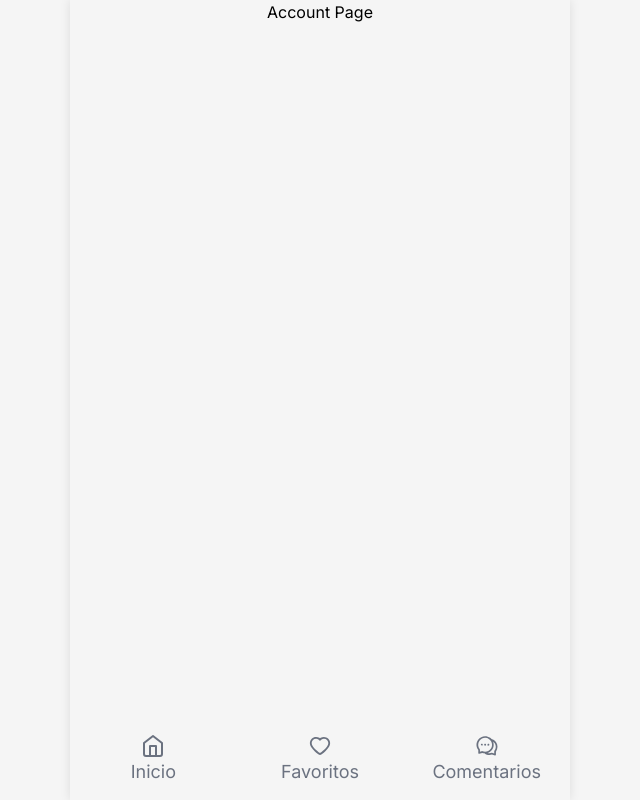
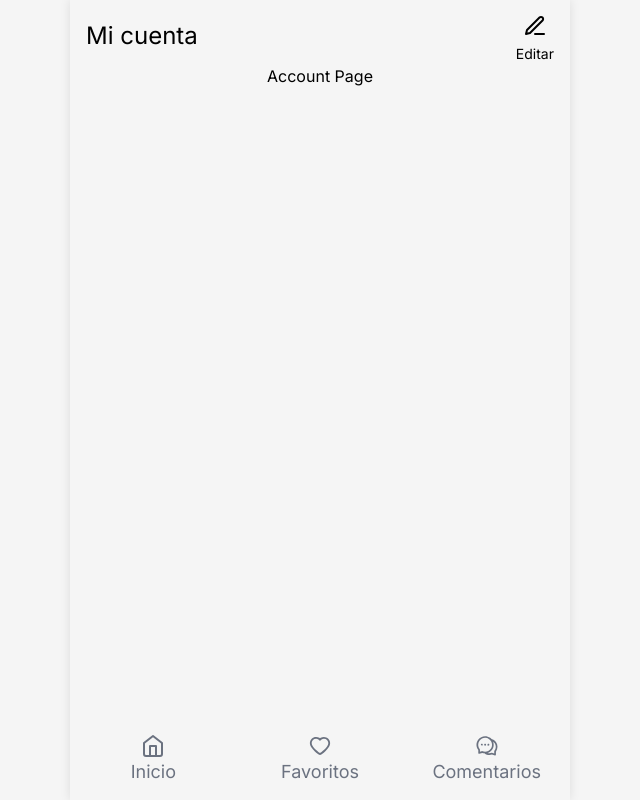
Before and after one commit to androettojuan/jobo-next-2, a Next.js app: page /account in a window 1280 px wide. Shown: the whole page, without its empty margins (320-960 px from the left). Built offline with nearby package versions, Linux system fonts and the light colour scheme.

Commit message:
Add user account page and update home page
This commit adds a new user account page with the ability to edit and save user information. It also updates the home page by adding a link to the user account page.

```diff
--- a/src/app/account/page.jsx
+++ b/src/app/account/page.jsx
@@ -1,7 +1,50 @@
+"use client";
+import Header from "@/components/Header";
+import { useState } from "react";
+import { FiCheck, FiEdit3 } from "react-icons/fi";
 
 const AccountPage = () => {
+    const [editar, setEditar] = useState(false);
+
+    const iconSelect = () => {
+        if (editar === false) {
+            return FiEdit3;
+        } else {
+            return FiCheck;
+        }
+    };
+
+    const action = async () => {
+        if (editar === false) {
+            setEditar(true);
+        } else {
+            await updateUser(name, lastname, phone, description, jobId, user.id);
+            setEditar(false);
+        }
+    };
+
+    const textSelect = () => {
+        if (editar === false) {
+            return "Editar";
+        } else {
+            return "Guardar";
+        }
+    };
+
     return (
         <div>
+            <Header
+                title="Mi cuenta"
+                actions={[
+                    {
+                        icon: iconSelect(),
+                        onClick: action,
+                        name: "edit",
+                        visible: true,
+                        text: textSelect(),
+                    },
+                ]}
+            ></Header>
             <h1>Account Page</h1>
         </div>
     );
--- a/src/app/page.jsx
+++ b/src/app/page.jsx
@@ -1,5 +1,6 @@
 import CategoryButton from "@/components/CategoryButton";
 import Image from "next/image";
+import Link from "next/link";
 import { FaUserCircle } from "react-icons/fa";
 
 const HomePage = () => {
@@ -7,7 +8,9 @@ const HomePage = () => {
     <div>
       <div className="flex justify-between items-center mt-2 pl-3 pr-3">
         <Image width={140} height={56} src="/img/JOBO.png" alt="logo" />
-        <FaUserCircle className="text-4xl" />
+        <Link href="/account">
+          <FaUserCircle className="text-4xl" />
+        </Link>
       </div>
       <h4 className="text-start text-2xl font-bold mt-20 mb-4">Categorias</h4>
       <div className="grid gap-2 grid-cols-3">
--- /dev/null
+++ b/src/components/Header.jsx
@@ -0,0 +1,24 @@
+import React from "react";
+
+const Header = ({
+  title,
+  actions,
+}) => (
+  <div className="flex pt-2 items-center justify-between relative">
+    <h1 className="font-normal font-hairline text-2xl leading-8 flex-grow-0 select-none">{title}</h1>
+    <div className="grid grid-cols-auto-fill grid-cols-1fr gap-x-12">
+      {actions
+        ?.filter((e) => e.visible)
+        .map((action) => (
+          <div className="flex justify-center items-center flex-col cursor-pointer" key={action.name} onClick={action.onClick}>
+            <button className="w-9 h-9 text-2xl border-0 p-0 text-dark flex justify-center items-center bg-transparent cursor-pointer">
+              <action.icon />
+            </button>
+            {action.text && <span className="text-sm">{action.text}</span>}
+          </div>
+        ))}
+    </div>
+  </div>
+);
+
+export default Header;
```
